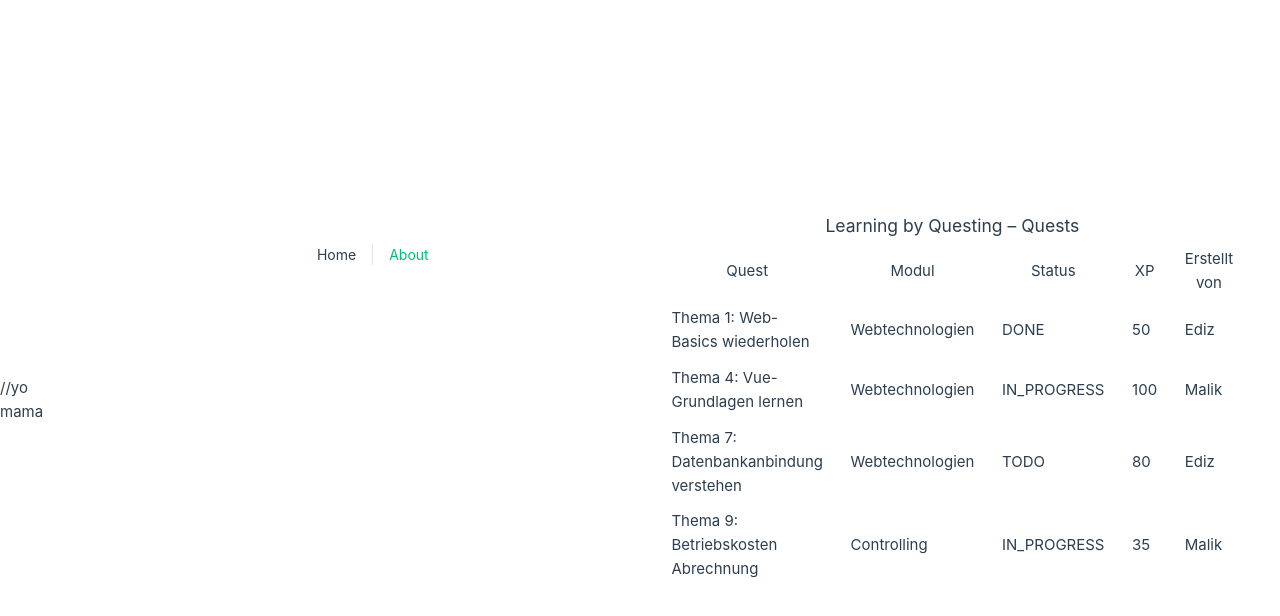
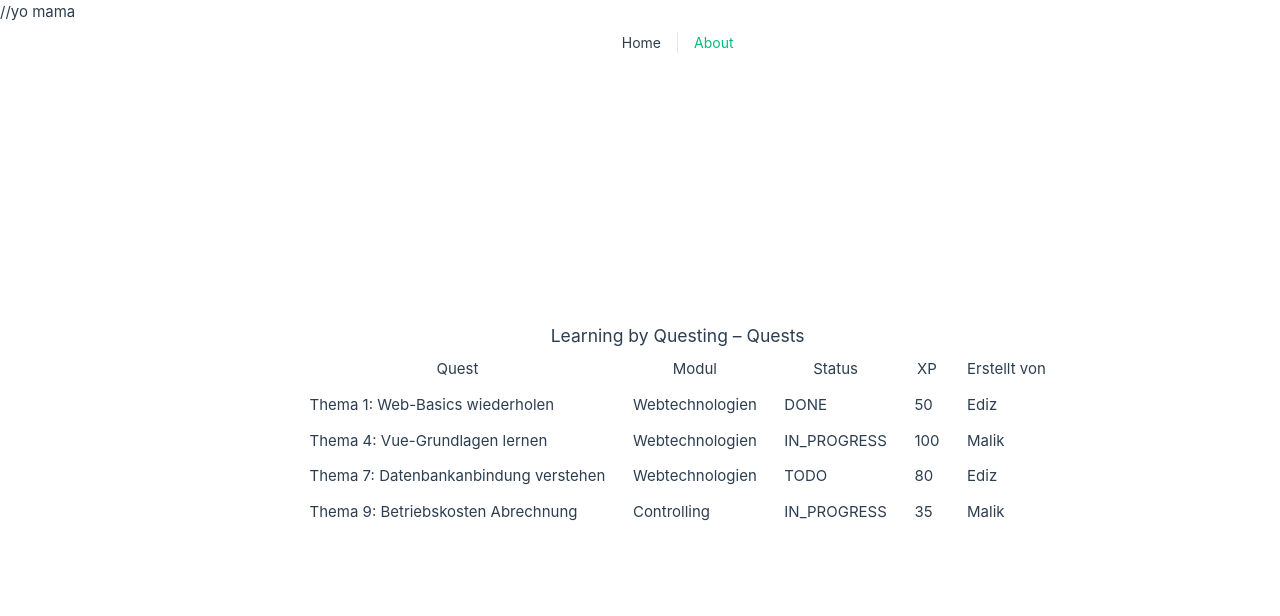
Before and after one commit to kabaediz/Learning-by-Questing-Frontend, a Vue app: page / in a window 1280 px wide. Shown: the top 616 px of the page. Built offline with nearby package versions, Linux system fonts and the light colour scheme.

Commit message:
added QuestList.spec and changed main.css

```diff
--- a/src/assets/main.css
+++ b/src/assets/main.css
@@ -24,12 +24,10 @@ a,
 @media (min-width: 1024px) {
   body {
     display: flex;
-    place-items: center;
   }
 
   #app {
     display: grid;
-    grid-template-columns: 1fr 1fr;
     padding: 0 2rem;
   }
 }
```
Also changed, not shown: 1 other file (tests, documents, lock files or other folders).
